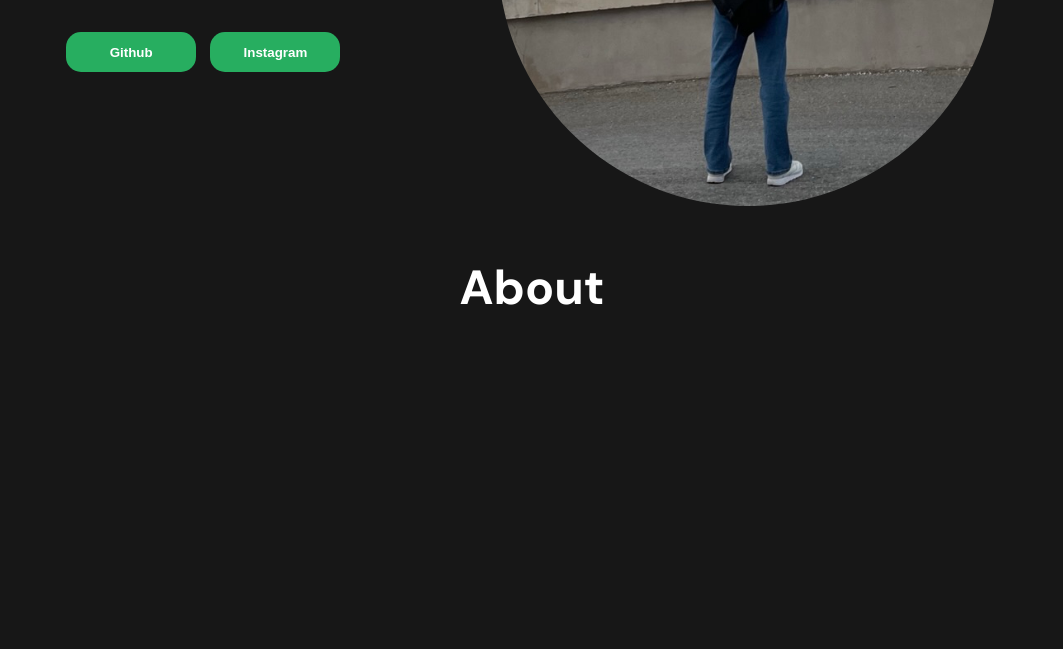
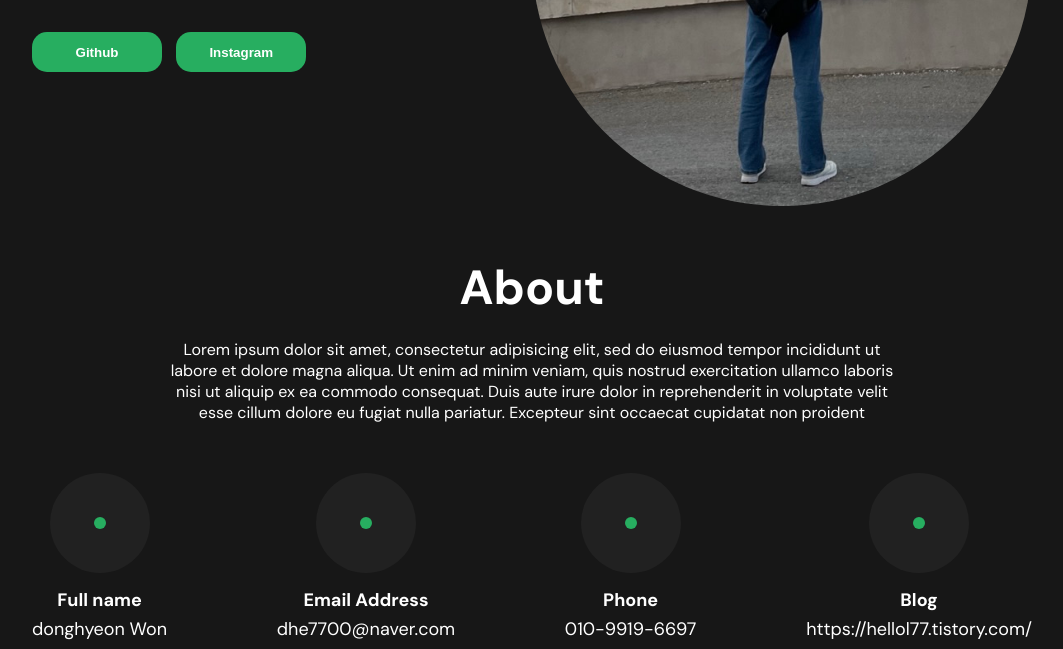
Before and after one commit to yerimi00/github_session, a plain HTML site: page index.html in a window 1280 px wide. Shown: the part 509-1158 px from the top of the page, without its empty margins (108-1171 px from the left). Before the commit the page ends 836 px from the top, so only its background shows below. Drawn offline with Linux system fonts and the light colour scheme.

Commit message:
feat: main-info 추가

```diff
--- a/index.html
+++ b/index.html
@@ -41,7 +41,36 @@
     </div>
     <div class="main">
       <div class="main_title">About</div>
-      <div class="main_text"></div>
+      <div class="main_text">
+        Lorem ipsum dolor sit amet, consectetur adipisicing elit, sed do eiusmod
+        tempor incididunt ut labore et dolore magna aliqua. Ut enim ad minim
+        veniam, quis nostrud exercitation ullamco laboris nisi ut aliquip ex ea
+        commodo consequat. Duis aute irure dolor in reprehenderit in voluptate
+        velit esse cillum dolore eu fugiat nulla pariatur. Excepteur sint
+        occaecat cupidatat non proident
+      </div>
+      <div class="main_info">
+        <div class="main_info_content">
+          <div class="big-circle"><div class="small-circle"></div></div>
+          <div class="main_info_title">Full name</div>
+          <div>donghyeon Won</div>
+        </div>
+        <div class="main_info_content">
+          <div class="big-circle"><div class="small-circle"></div></div>
+          <div class="main_info_title">Email Address</div>
+          <div>dhe7700@naver.com</div>
+        </div>
+        <div class="main_info_content">
+          <div class="big-circle"><div class="small-circle"></div></div>
+          <div class="main_info_title">Phone</div>
+          <div>010-9919-6697</div>
+        </div>
+        <div class="main_info_content">
+          <div class="big-circle"><div class="small-circle"></div></div>
+          <div class="main_info_title">Blog</div>
+          <div>https://hellol77.tistory.com/</div>
+        </div>
+      </div>
     </div>
   </body>
 </html>
--- a/style.css
+++ b/style.css
@@ -11,6 +11,7 @@
   --navTitleFontSize: 36px;
   --textFontSize: 18px;
   --titleFontSize: 48px;
+  --bigCircle: #212121;
 }
 
 html {
@@ -68,9 +69,10 @@ button {
 
 .introduce {
   display: flex;
-  justify-content: center;
+  justify-content: space-between;
   align-items: center;
   margin-top: 130px;
+  width: 1000px;
 }
 .introduce_title {
   font-size: var(--titleFontSize);
@@ -104,10 +106,60 @@ button {
 .main {
   display: flex;
   justify-content: center;
+  align-items: center;
   flex-direction: column;
   margin-top: 50px;
 }
 .main_title {
   font-size: var(--titleFontSize);
   font-weight: bold;
+  margin-bottom: 20px;
 }
+
+.main_text {
+  width: 745px;
+  text-align: center;
+}
+
+.main_info {
+  display: flex;
+  justify-content: space-between;
+  width: 1000px;
+  margin-top: 50px;
+}
+
+.main_info_content {
+  display: flex;
+  justify-content: center;
+  align-items: center;
+  font-size: var(--textFontSize);
+  flex-direction: column;
+}
+.main_info_title {
+  font-weight: bold;
+  margin-bottom: 5px;
+}
+
+.big-circle {
+  width: 100px;
+  height: 100px;
+  border-radius: 50%;
+  background-color: var(--bigCircle);
+  position: relative;
+  margin-bottom: 15px;
+}
+.small-circle {
+  width: 12px;
+  height: 12px;
+  background-color: var(--Green);
+  border-radius: 50%;
+  position: absolute;
+  top: 50%;
+  left: 50%;
+  transform: translate(-50%, -50%);
+  transition: all 0.3s;
+}
+.big-circle:hover > .small-circle {
+  width: 100px;
+  height: 100px;
+}
```
